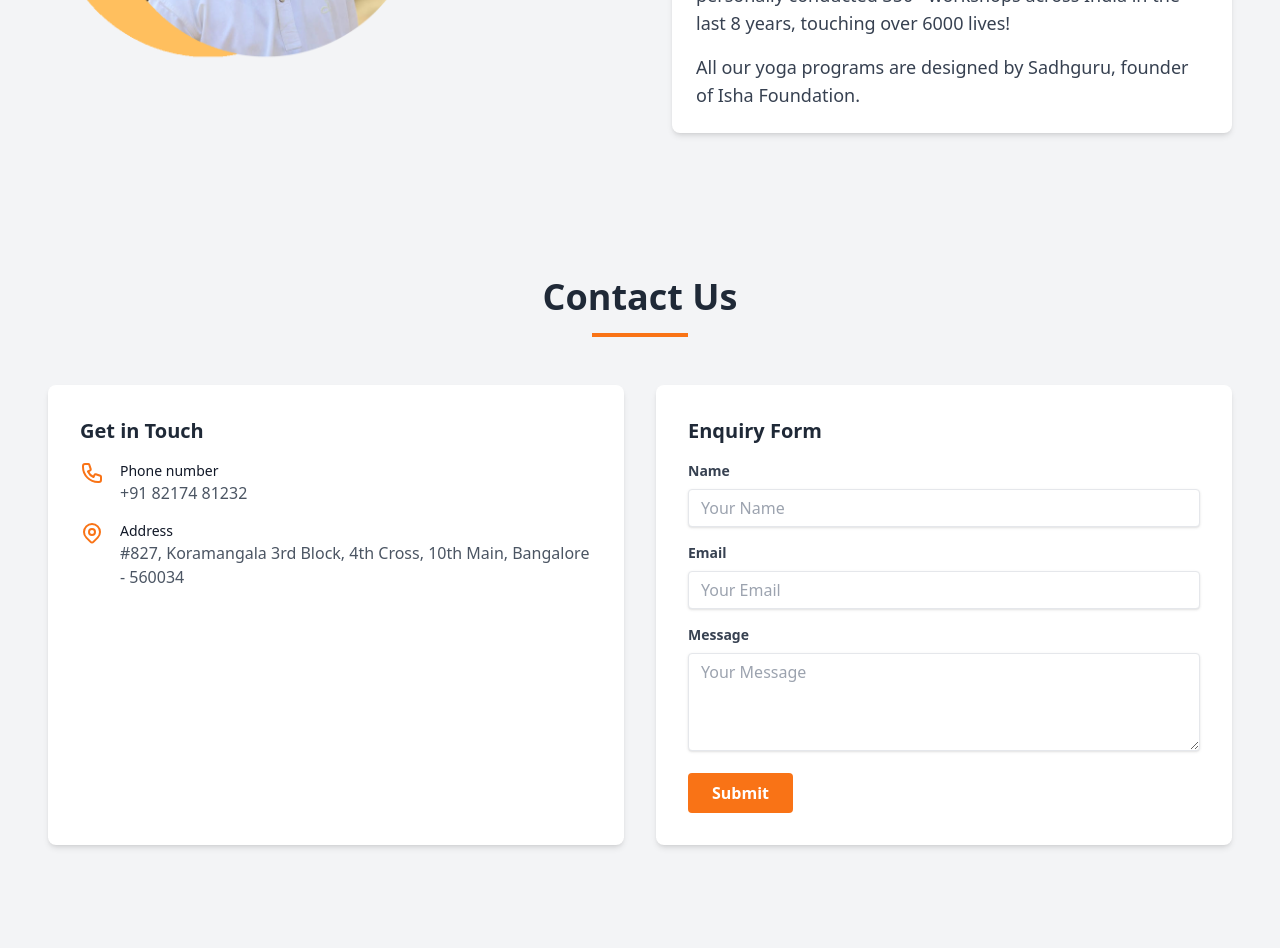
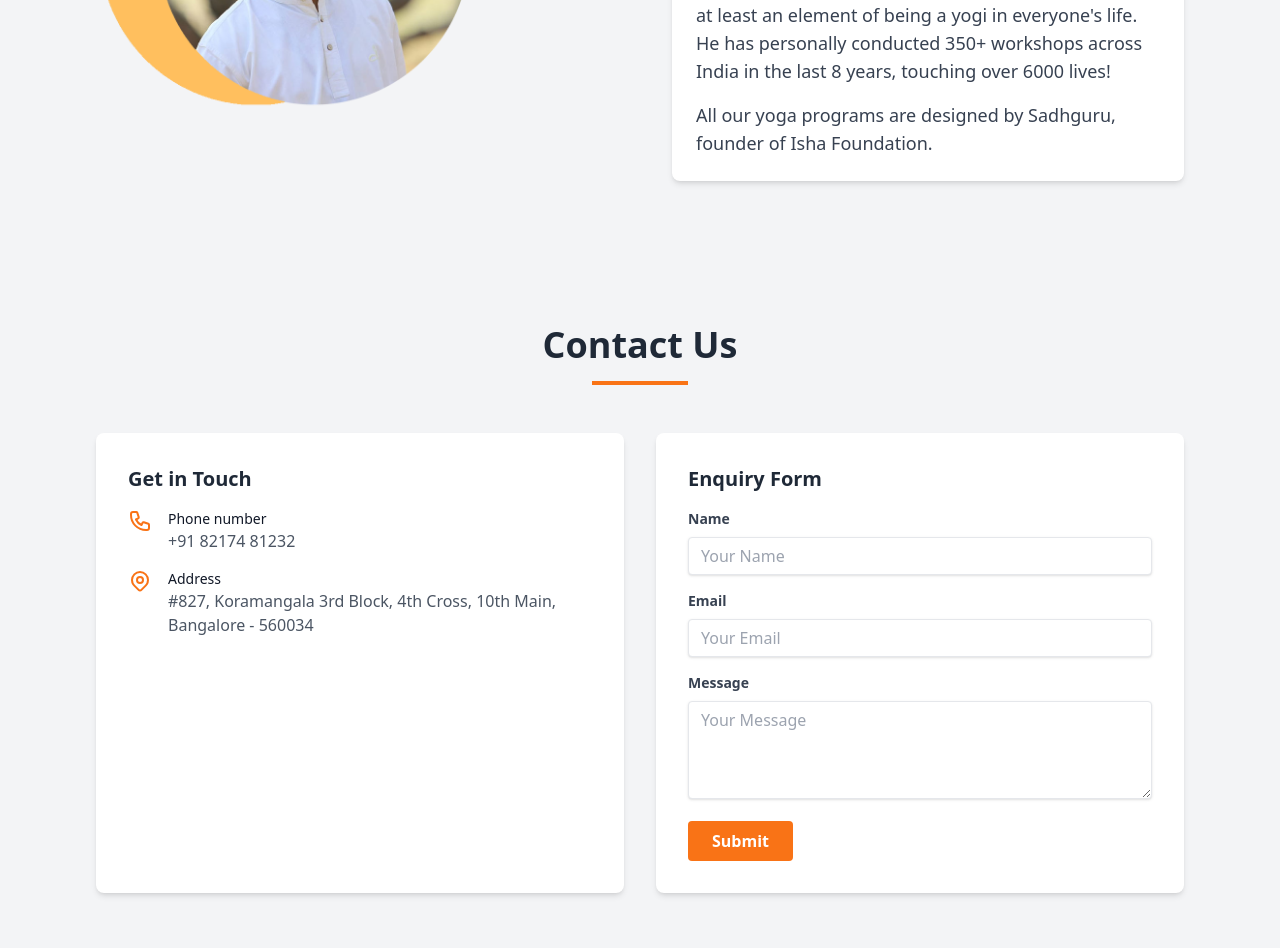
Before and after one commit to yogireindia/agni, a plain HTML site: page index.html in a window 1280 px wide. Shown: the part 1195-2143 px from the top of the page. Drawn offline with nearby package versions, Linux system fonts and the light colour scheme.

Commit message:
Update index.html

```diff
--- a/index.html
+++ b/index.html
@@ -61,7 +61,7 @@
 </header>
 
 
-<body class="mt-8 bg-gray-100 p-4 ">
+<body class="mt-8 bg-gray-100 p-16">
 
 
 
```
